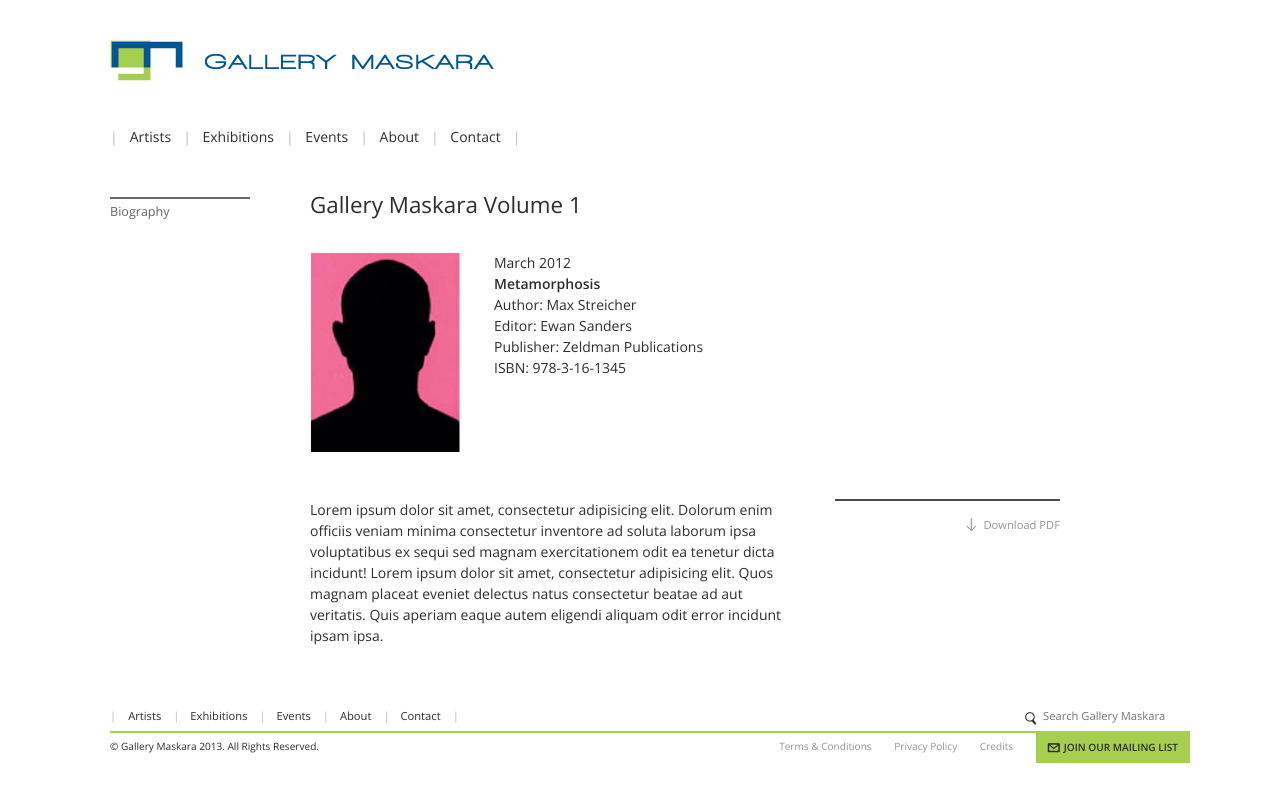
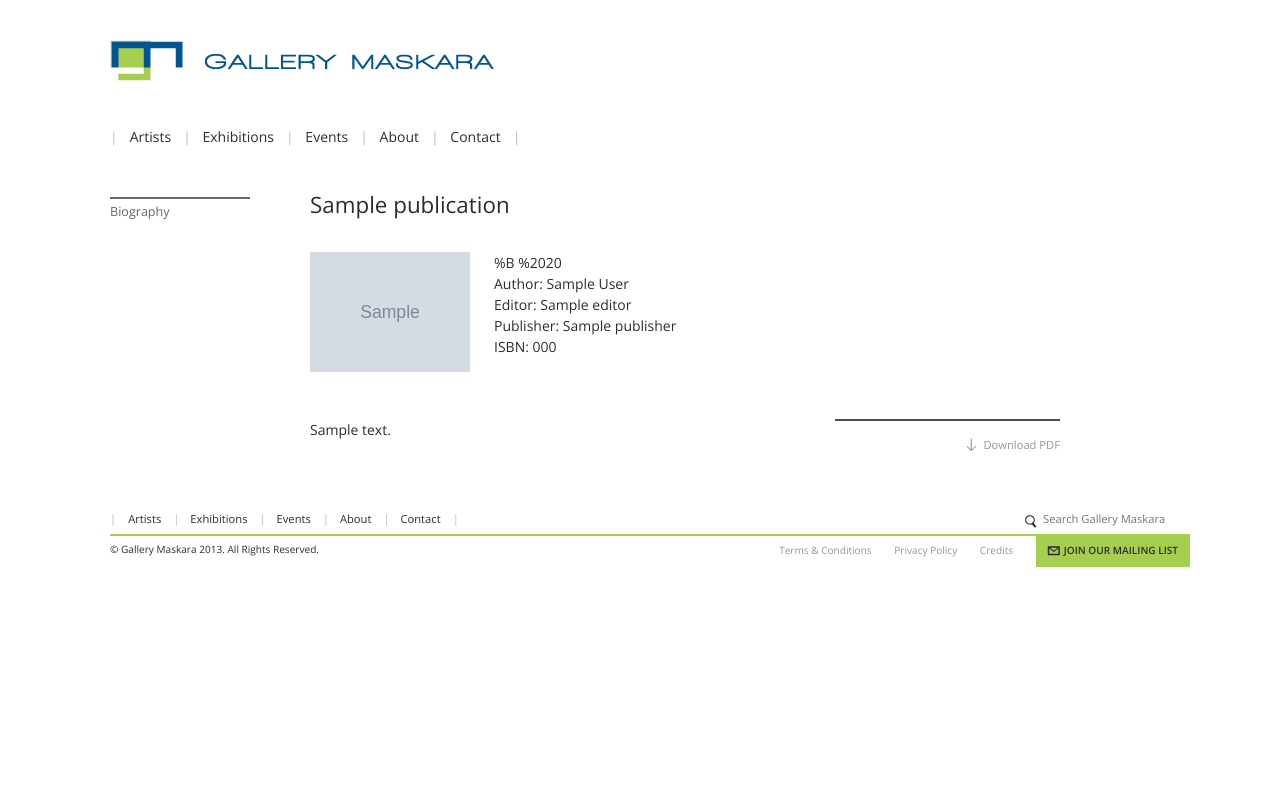
Before and after one commit to batpad/gallerym, a Django app: template templates/publications-detail.html in a window 1280 px wide. Run offline with Django 3.2, Linux system fonts and the light colour scheme; the template is opened without the code that fills it: most values are stand-ins (such as "Sample title", 1, 10 or a date in 2020); grey boxes marked "Sample" are stand-in pictures.

Commit message:
publications pages

```diff
--- a/maskara/urls.py
+++ b/maskara/urls.py
@@ -55,6 +55,8 @@
     url(r'^events/upcoming$', 'events', {'when': 'upcoming'}, name='upcoming_events'),
     url(r'^events/previous$', 'events', {'when': 'previous'}, name='previous_events'),
     url(r'^event/(?P<slug>[\w\-]+)/(?P<view>[\w\-]*?)$', 'event', name='event'),
+    url(r'^publication/(?P<id>[0-9]*)', 'publication', name='publication'),
+    url(r'^about/publications$', 'about_publications', name='about_publications'),
 #   url(r'^test_work_image/(?P<id>[0-9]*)', 'artist_work_image'),
     url(r'^zoom/(?P<id>[0-9]*)', 'zoom'),
     url(r'^credits$', 'credits', name='credits'),
@@ -104,7 +106,7 @@
     url(r'^about/people/abhay-maskara$', 'direct_to_template', {'template': 'abhay-maskara.html'}),
     url(r'^about/people/rivka-sadarangani$', 'direct_to_template', {'template': 'rivka-sadarangani.html'}),
     url(r'^about/press$', 'direct_to_template', {'template': 'about-press.html'}),
-    url(r'^about/publications$', 'direct_to_template', {'template': 'about-publications.html'}),
+#    url(r'^about/publications$', 'direct_to_template', {'template': 'about-publications.html'}),
     url(r'^about/space$', 'direct_to_template', {'template': 'about-space.html'}),
     url(r'^contact$', 'direct_to_template', {'template': 'contact.html'}),
     url(r'^selected$', 'direct_to_template', {'template': 'selected.html'}),
--- a/templates/artistbase.html
+++ b/templates/artistbase.html
@@ -23,7 +23,9 @@
             <p><a href="{{ url }}/events">Events</a></p>
             {% endif %}
 
+            {% if artist %}
             <p><a href="{{ url }}/biography">Biography</a></p>
+            {% endif %}
 
             {% if artist.has_cv %}
             <p><a href="{{ url }}/cv">Curriculum Vitae</a></p>
--- a/templates/publications-detail.html
+++ b/templates/publications-detail.html
@@ -3,29 +3,42 @@
 {% block mainbar %}
 
     <div id="aboutContent">
-        <h1 class="selectedHeading">Gallery Maskara Volume 1</h1>
+        <h1 class="selectedHeading">{{ publication.title }}</h1>
 
         <div class="exhibitionPrevBlock">
 
             <div class="publicationImg">
-                <img src="/static/img/catalogue1.jpg" alt="">
+                <img src="{{ publication.list_image }}" alt="{{ publication.title }}">
             </div>
             <div class="publicationDesc">
-                <p>March 2012</p>
-                <p><strong>Metamorphosis</strong></p>
-                <p>Author: Max Streicher</p>
-                <p>Editor: Ewan Sanders</p>
-                <p>Publisher: Zeldman Publications</p>
-                <p>ISBN: 978-3-16-1345</p>
+                {% if publication.date %}
+                <p>{{ publication.date|date:"%B %Y" }}</p>
+                {% endif %}
+                {% if publication.author %}
+                <p>Author: {{ publication.author }}</p>
+                {% endif %}
+                {% if publication.editor %}
+                <p>Editor: {{ publication.editor }}</p>
+                {% endif %}
+                {% if publication.publisher %}
+                <p>Publisher: {{ publication.publisher }}</p>
+                {% endif %}
+                {% if publication.isbn %}
+                <p>ISBN: {{ publication.isbn }}</p>
+                {% endif %}
             </div>
             <br><br>
+            {% if publication.description %}
             <div class="col70 publicationDescMain richtext">
-                <p>Lorem ipsum dolor sit amet, consectetur adipisicing elit. Dolorum enim officiis veniam minima consectetur inventore ad soluta laborum ipsa voluptatibus ex sequi sed magnam exercitationem odit ea tenetur dicta incidunt! Lorem ipsum dolor sit amet, consectetur adipisicing elit. Quos magnam placeat eveniet delectus natus consectetur beatae ad aut veritatis. Quis aperiam eaque autem eligendi aliquam odit error incidunt ipsam ipsa.</p>
+                {{ publication.description }}
             </div>
+            {% endif %}
 
+            {% if publication.pdf %}
             <div class="bioDownloadInfo col30 smallestFont">
-                <p><a href="" class="downloadPdf">Download PDF</a></p>
+                <p><a href="{{ publication.pdf.url }}" target="_blank" class="downloadPdf">Download PDF</a></p>
             </div>
+            {% endif %}
         <div class="clear"></div>
 
         </div> <!-- end exhib Prev Block -->
```
Also changed, not shown: maskara/gallery/views.py (+15 -1 lines), templates/about-publications.html (+18 -11 lines).
